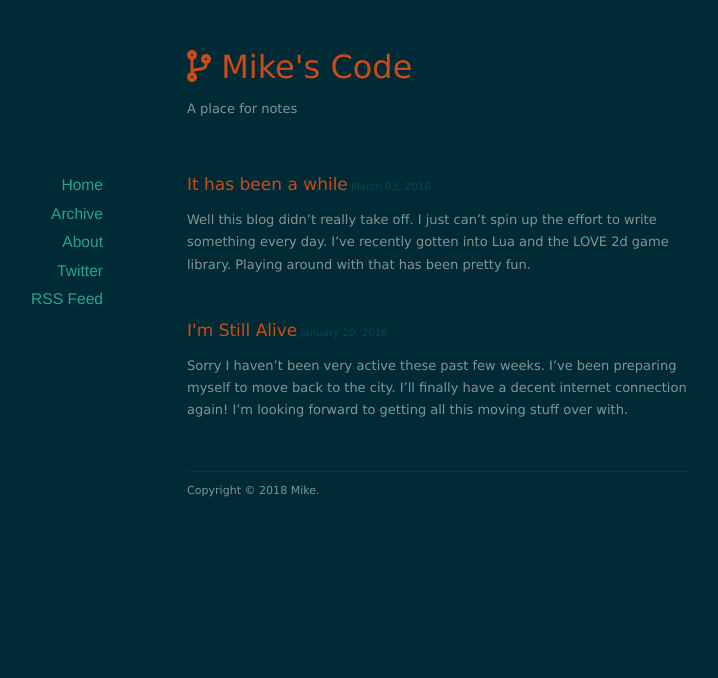
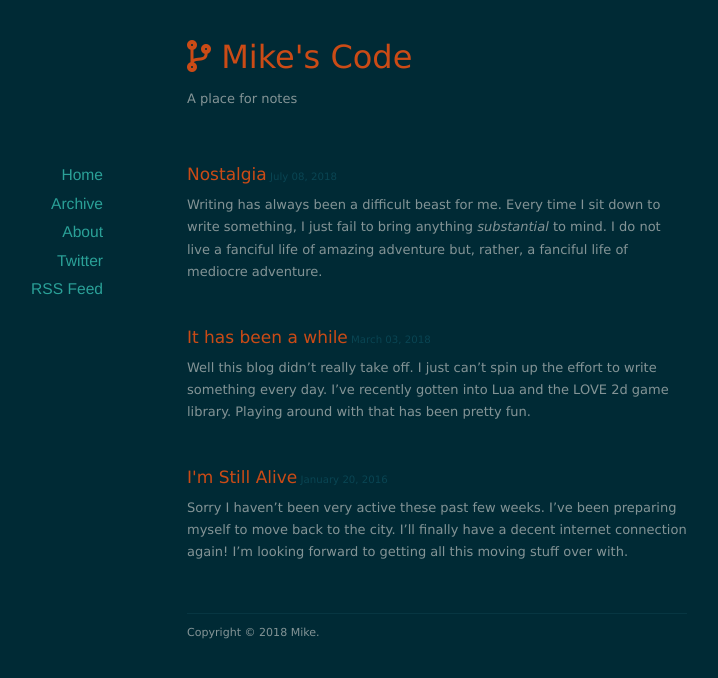
Before and after one commit to micheal-earl/mikes-program-blog, a Jekyll site: the page built from index.html, in a window 1280 px wide. Shown: the top 678 px of the page, without its empty margins (203-921 px from the left). Built offline with Jekyll 4.4.1, drawn with Linux system fonts in a browser that asks for light colours; nearby versions of some CDN libraries; the list of posts is cut into pages by our own code.

Commit message:
New post and some styling changes

```diff
--- /dev/null
+++ b/_posts/2018-07-08-Nostalgia.markdown
@@ -0,0 +1,14 @@
+---
+layout: post
+title:  "Nostalgia"
+date:   2018-07-08 00:00:00 -0800
+categories: whimsical
+---
+
+Writing has always been a difficult beast for me. Every time I sit down to write something, I just fail to  bring anything _substantial_ to mind. I do not live a fanciful life of amazing adventure but, rather, a fanciful life of mediocre adventure.
+
+Every time I come back to trying to write on my blog, my eyes are drawn to my first post: "I'm still alive". Ironic, because that is not actually my first post. My first two posts were deleted by me when I wrote "I'm still alive." Perhaps I thought that I could just retcon those posts out of my life.
+
+You see, I constantly suffer from a serious case of [Imposter Syndrome](https://en.wikipedia.org/wiki/Impostor_syndrome). Everything I do feels like walking through a deep pool of molasses. There is this extra resistance that seems to be tacked on to every task. Why should I try to write about my programming discoveries when dozens, or even hundreds of other people have already outdone my solutions. How do I know if something is good enough?
+
+This brings me back to "I'm still alive." It is a small post that I wrote as an attempt to convince myself to try writing again, but it clearly did not work (as evinced by the 2+ year gap in posts). Even though I feel that this post is superfluos, small, and insignigant, I do think that I will keep it here. I am done retconning my past. Or, maybe, it's just nostalgia.
--- a/assets/css/style.css
+++ b/assets/css/style.css
@@ -84,15 +84,15 @@ acronym, abbr {
 
 h1 {
 	font-size: 17px;
-	margin: 0 0 10px 0;
+	margin-bottom: 5px;
 }
 h2 {
 	font-size: 15px;
-	margin: 0 0 10px 0;
+	margin-bottom: 5px;
 }
 h3 {
 	font-size: 14px;
-	margin: 0 0 10px 0;
+	margin-bottom: 5px;
 }
 
 
@@ -122,7 +122,7 @@ h3 {
 
 #header {
 	width: 500px;
-	margin: 40px auto 50px auto;
+	margin: 30px auto 50px auto;
 }
 #header h1 {
 	font-size: 32px;
@@ -174,7 +174,7 @@ article {
 
 article h1 {
 	font-size: 17px;
-	margin: 0 0 10px 0;
+	margin-bottom: 5px;
 }
 article h1 a {
 	border: none;
```
